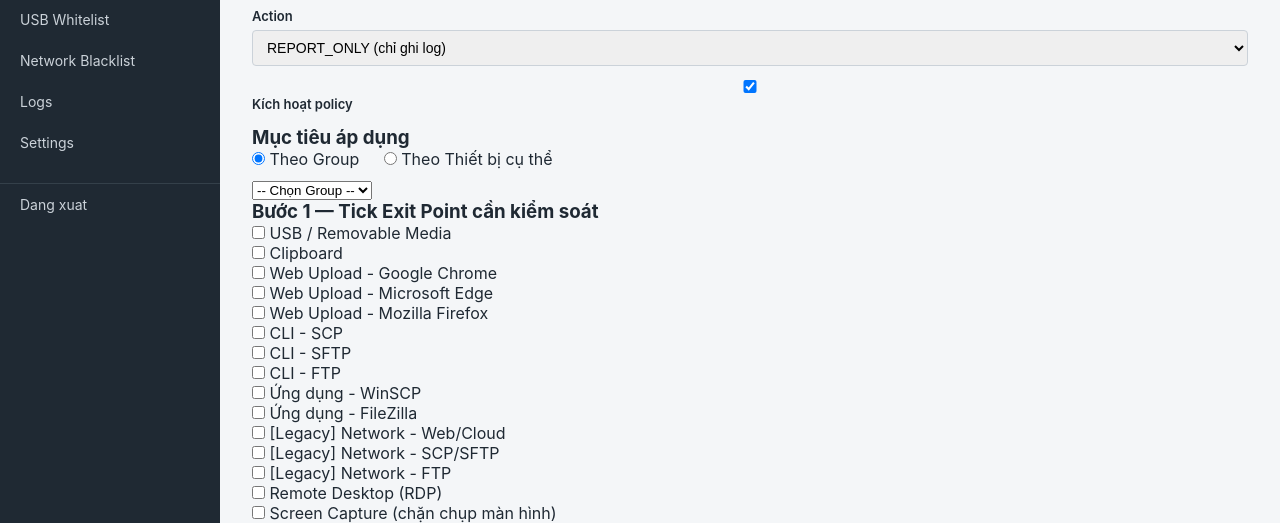
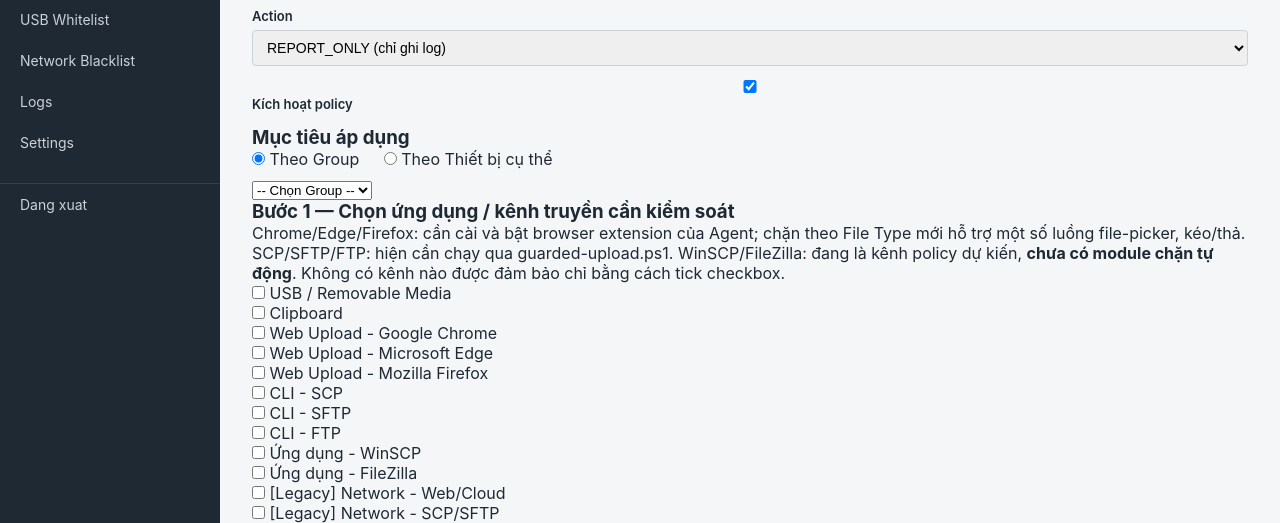
Before and after one commit to lamNT-67/DLP-do-an-2026, a PHP site: page /admin/policy_form.php in a window 1280 px wide. Shown: the part 308-831 px from the top of the page. Run offline with PHP 8.4, Linux system fonts and the light colour scheme; a user stored in the database is signed in; data comes from the database, SQL or seed files in the repository.

Commit message:
docs(server): clarify per-app enforcement capabilities in policy editor

```diff
--- a/server/admin/policy_form.php
+++ b/server/admin/policy_form.php
@@ -239,7 +239,8 @@ require_once __DIR__ . '/../includes/layout_header.php';
     </div>
 
     <div class="form-section">
-        <h3>Bước 1 — Tick Exit Point cần kiểm soát</h3>
+        <h3>Bước 1 — Chọn ứng dụng / kênh truyền cần kiểm soát</h3>
+        <p class="hint">Chrome/Edge/Firefox: cần cài và bật browser extension của Agent; chặn theo File Type mới hỗ trợ một số luồng file-picker, kéo/thả. SCP/SFTP/FTP: hiện cần chạy qua guarded-upload.ps1. WinSCP/FileZilla: đang là kênh policy dự kiến, <strong>chưa có module chặn tự động</strong>. Không có kênh nào được đảm bảo chỉ bằng cách tick checkbox.</p>
         <div class="checkbox-list">
             <?php foreach ($exitPointLabels as $value => $label): ?>
             <label>
```
